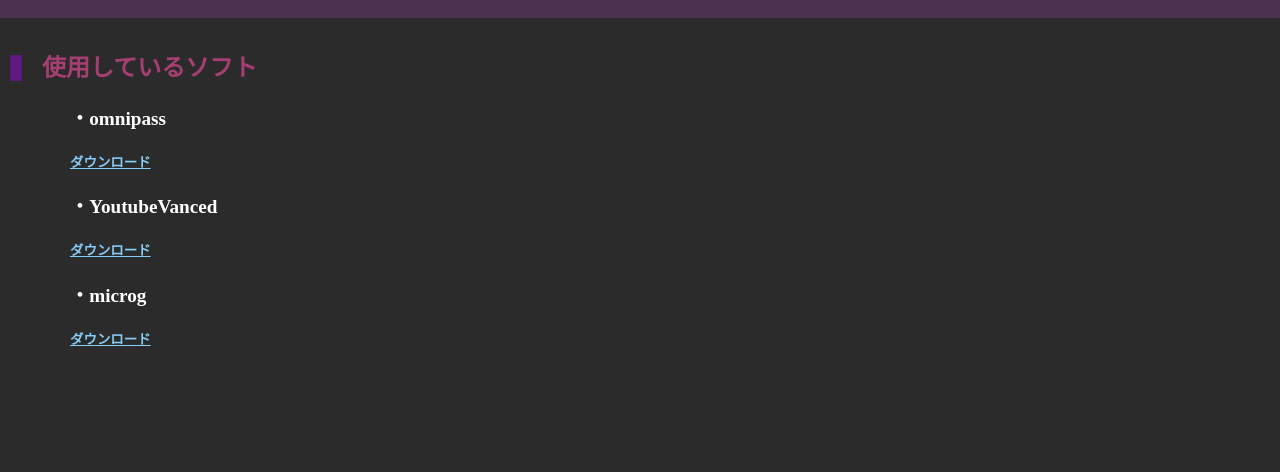
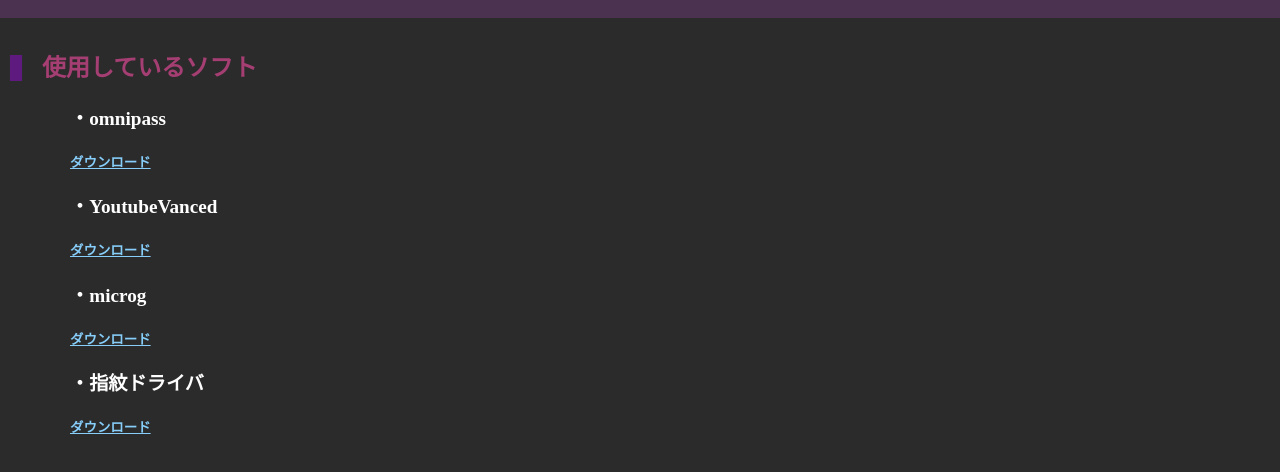
Before and after one commit to TatugamiSora/soft, a plain HTML site: page index.html in a window 1280 px wide. Drawn offline with Linux system fonts and the light colour scheme.

Commit message:
no message

```diff
--- a/index.html
+++ b/index.html
@@ -36,17 +36,30 @@
         <div class="font-large">
             <p>
                 ・omnipass
-            <a href="./download/Win8_7.zip"><p>ダウンロード</p></a>
+                <a href="./download/Win8_7.zip">
+                    <p>ダウンロード</p>
+                </a>
             </p>
             <p>
                 ・YoutubeVanced
-            <a href="./download/manager.apk"> <p> ダウンロード</p></a>
+                <a href="./download/manager.apk">
+                    <p> ダウンロード</p>
+                </a>
             </p>
             <p>
                 ・microg
-            <a href="./download/microg.apk"><p>ダウンロード</p></a>
+                <a href="./download/microg.apk">
+                    <p>ダウンロード</p>
+                </a>
+            </p>
+            <p>
+                ・指紋ドライバ
+                <a href="./download/FSUx_Setup.exe">
+                    <p>ダウンロード</p>
+                </a>
             </p>
         </div>
     </main>
 </body>
+
 </html>
```
Also changed, not shown: 2 other files. Lines whose indentation alone changed are shown as unchanged.
